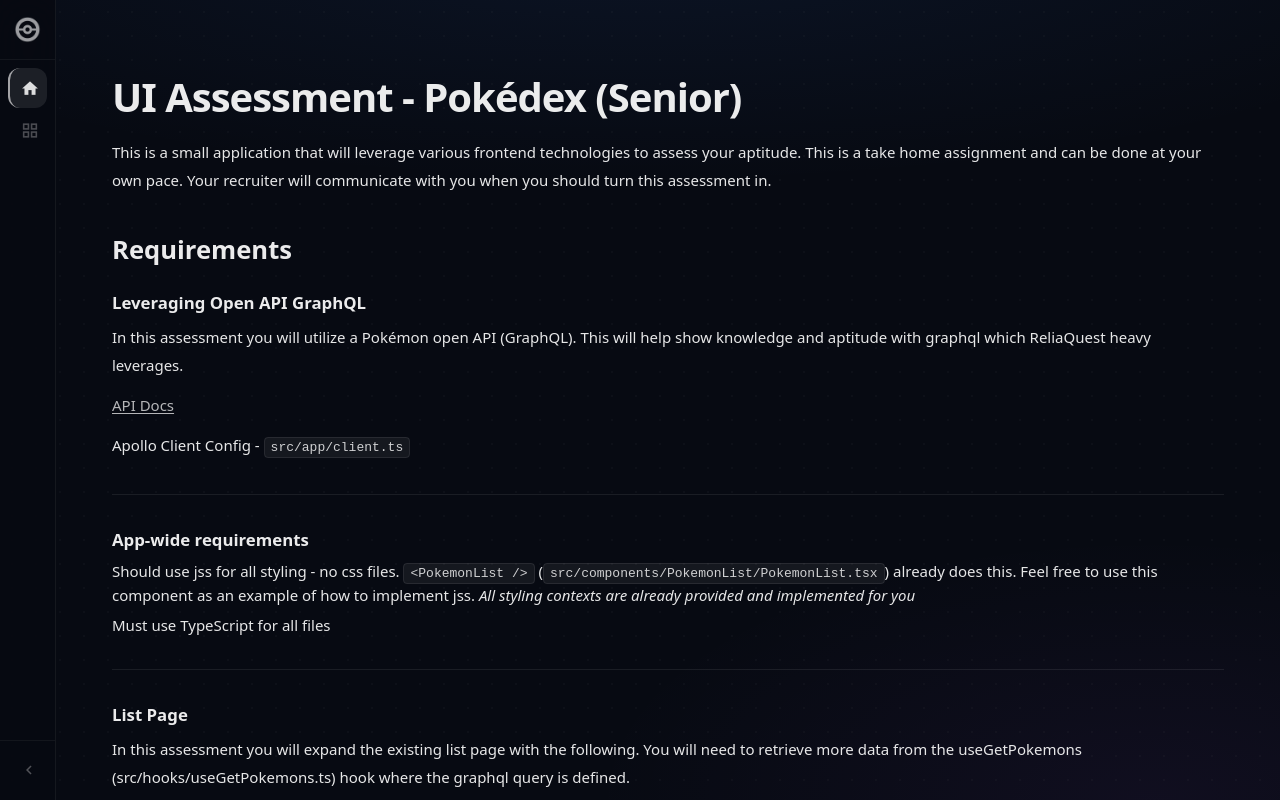
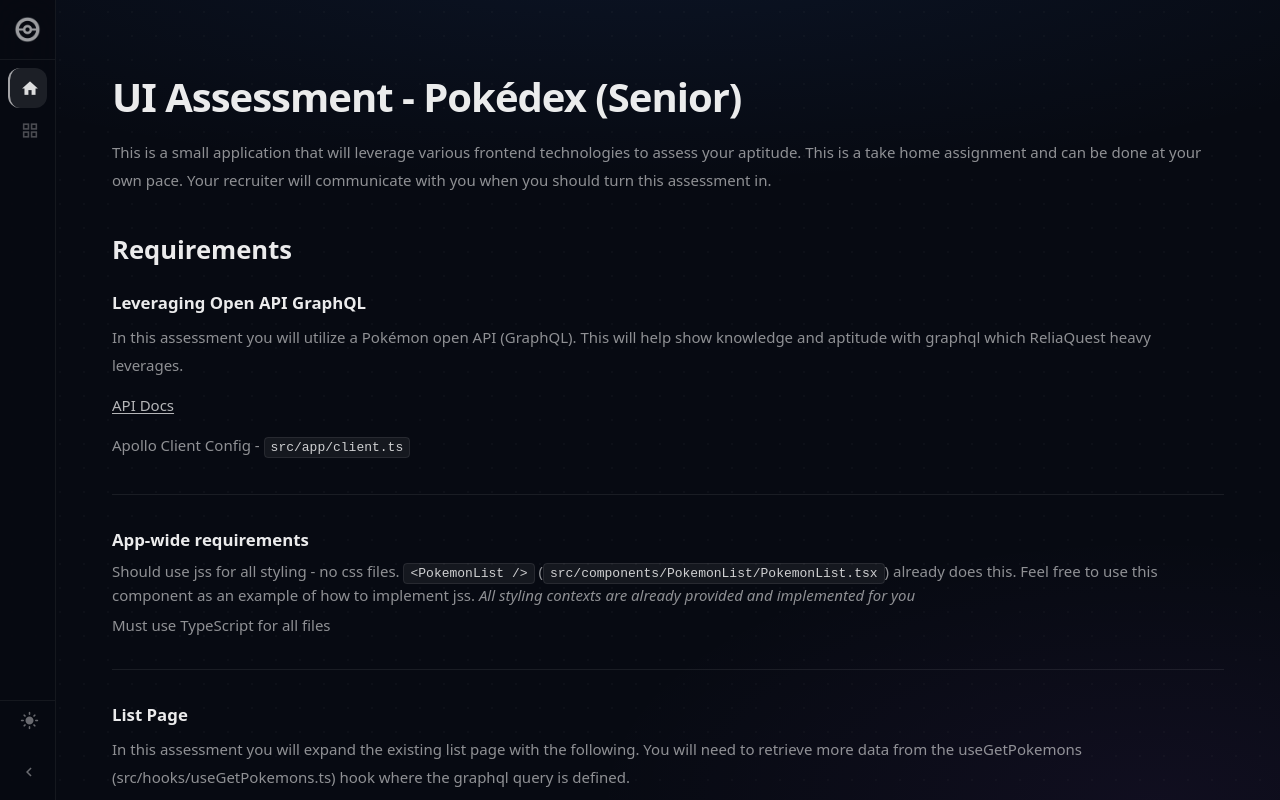
Before and after one commit to topratiksharma/PokemonDex, a React (Vite) app: page /#/ in a window 1280 px wide. Built offline with nearby package versions, Linux system fonts and the light colour scheme.

Commit message:
Dark and light theme

```diff
--- a/src/components/Nav/Nav.tsx
+++ b/src/components/Nav/Nav.tsx
@@ -1,18 +1,19 @@
 import React from 'react';
-import { useLayout, useToggleNav } from '../../contexts';
+import { useLayout, useToggleNav, useColorScheme } from '../../contexts';
 import clsx from 'clsx';
 import { NavOption } from './NavOption';
 
 export const Nav = () => {
   const { navCollapsed } = useLayout();
   const toggleNav = useToggleNav();
+  const { colorScheme, toggleColorScheme } = useColorScheme();
 
   return (
     <>
       {!navCollapsed && (
         <div
           className="md:hidden fixed inset-0 z-[99]"
-          style={{ background: 'rgba(0,0,0,0.6)', backdropFilter: 'blur(4px)' }}
+          style={{ background: 'var(--c-backdrop)', backdropFilter: 'blur(4px)' }}
           onClick={toggleNav}
           aria-hidden="true"
         />
@@ -26,8 +27,8 @@ export const Nav = () => {
             : 'translate-x-0 w-[220px] md:w-[220px]'
         )}
         style={{
-          background: 'rgba(7, 10, 18, 0.88)',
-          borderRight: '1px solid rgba(255,255,255,0.06)',
+          background: 'var(--c-nav)',
+          borderRight: '1px solid var(--c-rim-nav)',
           backdropFilter: 'blur(20px)',
         }}
       >
@@ -35,16 +36,22 @@ export const Nav = () => {
           {/* Wordmark */}
           <div
             className="flex items-center px-3.5 py-4 mb-2"
-            style={{ borderBottom: '1px solid rgba(255,255,255,0.05)' }}
+            style={{ borderBottom: '1px solid var(--c-rim-nav)' }}
           >
             <img
               src="/pokeball-white.png"
-              className="w-7 shrink-0 opacity-60"
+              className="w-7 shrink-0"
+              style={{ filter: 'var(--c-logo-filter)' }}
               alt=""
             />
             <span
-              className="ml-3 whitespace-nowrap overflow-hidden text-white/90 text-[17px] leading-none"
-              style={{ fontFamily: '"Syne", sans-serif', fontWeight: 700, letterSpacing: '-0.01em' }}
+              className="ml-3 whitespace-nowrap overflow-hidden text-[17px] leading-none"
+              style={{
+                fontFamily: '"Syne", sans-serif',
+                fontWeight: 700,
+                letterSpacing: '-0.01em',
+                color: 'var(--c-wordmark)',
+              }}
             >
               Pokédex
             </span>
@@ -54,25 +61,52 @@ export const Nav = () => {
           <NavOption to="/pokemon" icon="grid_view" name="Pokémon">Pokémon</NavOption>
         </nav>
 
-        <div
-          className="px-2.5 py-3"
-          style={{ borderTop: '1px solid rgba(255,255,255,0.05)' }}
-        >
+        {/* Theme toggle */}
+        <div className="px-2.5 pb-1" style={{ borderTop: '1px solid var(--c-rim-nav)' }}>
+          <button
+            className="flex items-center w-full rounded-xl px-2.5 py-2.5 transition-all duration-150"
+            onClick={toggleColorScheme}
+            aria-label={`Switch to ${colorScheme === 'dark' ? 'light' : 'dark'} mode`}
+            onMouseEnter={e => (e.currentTarget.style.background = 'var(--c-nav-hover)')}
+            onMouseLeave={e => (e.currentTarget.style.background = 'transparent')}
+          >
+            <span
+              className="material-icons text-[19px] shrink-0"
+              style={{ color: 'var(--c-toggle-icon)' }}
+            >
+              {colorScheme === 'dark' ? 'light_mode' : 'dark_mode'}
+            </span>
+            <span
+              className="ml-3 whitespace-nowrap text-[13px] font-semibold overflow-hidden"
+              style={{ color: 'var(--c-collapse-text)' }}
+            >
+              {colorScheme === 'dark' ? 'Light mode' : 'Dark mode'}
+            </span>
+          </button>
+        </div>
+
+        {/* Collapse / close */}
+        <div className="px-2.5 py-2.5">
           <button
             className="hidden md:flex items-center w-full rounded-xl px-2.5 py-2 transition-all duration-150"
-            style={{ color: 'rgba(255,255,255,0.3)' }}
-            onMouseEnter={e => (e.currentTarget.style.background = 'rgba(255,255,255,0.05)')}
+            onMouseEnter={e => (e.currentTarget.style.background = 'var(--c-nav-hover)')}
             onMouseLeave={e => (e.currentTarget.style.background = 'transparent')}
             onClick={toggleNav}
             aria-label={navCollapsed ? 'Expand' : 'Collapse'}
           >
             <span
-              className="material-icons !text-white/30 text-[18px] shrink-0 transition-transform duration-300"
-              style={{ transform: navCollapsed ? 'rotate(0deg)' : 'rotate(180deg)' }}
+              className="material-icons text-[18px] shrink-0 transition-transform duration-300"
+              style={{
+                color: 'var(--c-toggle-icon)',
+                transform: navCollapsed ? 'rotate(0deg)' : 'rotate(180deg)',
+              }}
             >
               chevron_left
             </span>
-            <span className="ml-3 whitespace-nowrap text-[13px] font-medium overflow-hidden text-white/40">
+            <span
+              className="ml-3 whitespace-nowrap text-[13px] font-medium overflow-hidden"
+              style={{ color: 'var(--c-collapse-text)' }}
+            >
               Collapse
             </span>
           </button>
@@ -80,8 +114,8 @@ export const Nav = () => {
             className="md:hidden flex items-center w-full rounded-xl px-2.5 py-2 transition-all duration-150"
             onClick={toggleNav}
           >
-            <span className="material-icons !text-white/30 text-[18px] shrink-0">close</span>
-            <span className="ml-3 whitespace-nowrap text-[13px] font-medium text-white/40">Close</span>
+            <span className="material-icons text-[18px] shrink-0" style={{ color: 'var(--c-toggle-icon)' }}>close</span>
+            <span className="ml-3 whitespace-nowrap text-[13px] font-medium" style={{ color: 'var(--c-collapse-text)' }}>Close</span>
           </button>
         </div>
       </div>
--- a/src/components/PokemonDialog/PokemonDialog.tsx
+++ b/src/components/PokemonDialog/PokemonDialog.tsx
@@ -44,8 +44,8 @@ const s = {
     paddingLeft: '24px',
     paddingRight: '24px',
     flexShrink: 0,
-    background: `linear-gradient(160deg, ${accent}22 0%, rgba(12,18,32,0) 55%)`,
-    borderBottom: '1px solid rgba(255,255,255,0.06)',
+    background: `linear-gradient(160deg, ${accent}22 0%, transparent 55%)`,
+    borderBottom: '1px solid var(--c-rim-nav)',
   }),
   glow: (accent: string): React.CSSProperties => ({
     position: 'absolute',
@@ -67,8 +67,8 @@ const s = {
     width: '28px',
     height: '28px',
     borderRadius: '50%',
-    background: 'rgba(255,255,255,0.07)',
-    border: '1px solid rgba(255,255,255,0.1)',
+    background: 'var(--c-close-btn)',
+    border: '1px solid var(--c-rim)',
     cursor: 'pointer',
     transition: 'background 0.15s ease',
   }),
@@ -82,7 +82,7 @@ const s = {
   number: {
     fontFamily: '"JetBrains Mono", monospace',
     fontSize: '10px',
-    color: 'rgba(255,255,255,0.22)',
+    color: 'var(--c-text-3)',
     letterSpacing: '0.15em',
     marginBottom: '4px',
   },
@@ -90,7 +90,7 @@ const s = {
     fontFamily: '"Syne", sans-serif',
     fontWeight: 700,
     fontSize: '26px',
-    color: 'rgba(255,255,255,0.95)',
+    color: 'var(--c-text)',
     letterSpacing: '-0.02em',
     lineHeight: 1,
     marginBottom: '8px',
@@ -106,20 +106,20 @@ const s = {
     display: 'grid' as const,
     gridTemplateColumns: '1fr 1fr',
     gap: '1px',
-    background: 'rgba(255,255,255,0.05)',
-    borderTop: '1px solid rgba(255,255,255,0.05)',
+    background: 'var(--c-rim-stat)',
+    borderTop: '1px solid var(--c-rim-stat)',
   },
   statCell: (wide: boolean): React.CSSProperties => ({
     display: 'flex',
     flexDirection: 'column',
     gap: '1px',
     padding: '8px 14px',
-    background: '#0C1220',
+    background: 'var(--c-stat-cell)',
     gridColumn: wide ? 'span 2' : 'span 1',
   }),
   statLabel: {
     fontSize: '9.5px',
-    color: 'rgba(255,255,255,0.28)',
+    color: 'var(--c-text-stat-label)',
     fontFamily: '"JetBrains Mono", monospace',
     letterSpacing: '0.08em',
     textTransform: 'uppercase' as const,
@@ -127,7 +127,7 @@ const s = {
   statValue: {
     fontSize: '12.5px',
     fontWeight: 600,
-    color: 'rgba(255,255,255,0.88)',
+    color: 'var(--c-text-stat-value)',
     lineHeight: 1.3,
     fontFamily: '"Figtree", sans-serif',
   },
@@ -172,17 +172,17 @@ export const PokemonDialog: React.FC<PokemonDialogProps> = ({ open }) => {
           minWidth: 340,
           maxWidth: 440,
           width: '100%',
-          background: '#0C1220',
-          border: '1px solid rgba(255,255,255,0.08)',
-          boxShadow: '0 32px 80px rgba(0,0,0,0.85)',
+          background: 'var(--c-dialog)',
+          border: '1px solid var(--c-rim-dialog)',
+          boxShadow: 'var(--c-dialog-shadow)',
           margin: fullScreen ? 0 : '16px',
         },
       }}
     >
       {loading && (
         <div style={{ display: 'flex', flexDirection: 'column', alignItems: 'center', justifyContent: 'center', width: '100%', height: '260px', gap: '16px' }}>
-          <CircularProgress size={22} sx={{ color: 'rgba(255,255,255,0.2)' }} />
-          <span style={{ fontFamily: '"JetBrains Mono", monospace', fontSize: '11px', color: 'rgba(255,255,255,0.2)', letterSpacing: '0.18em', textTransform: 'uppercase' }}>
+          <CircularProgress size={22} sx={{ color: 'var(--c-loading-text)' }} />
+          <span style={{ fontFamily: '"JetBrains Mono", monospace', fontSize: '11px', color: 'var(--c-loading-text)', letterSpacing: '0.18em', textTransform: 'uppercase' }}>
             Loading
           </span>
         </div>
@@ -200,19 +200,19 @@ export const PokemonDialog: React.FC<PokemonDialogProps> = ({ open }) => {
             <button
               onClick={() => navigate(-1)}
               style={s.closeBtn()}
-              onMouseEnter={e => (e.currentTarget.style.background = 'rgba(255,255,255,0.12)')}
-              onMouseLeave={e => (e.currentTarget.style.background = 'rgba(255,255,255,0.07)')}
+              onMouseEnter={e => (e.currentTarget.style.background = 'var(--c-close-btn-hover)')}
+              onMouseLeave={e => (e.currentTarget.style.background = 'var(--c-close-btn)')}
               aria-label="Close"
             >
-              <span className="material-icons" style={{ color: 'rgba(255,255,255,0.45)', fontSize: '17px' }}>close</span>
+              <span className="material-icons" style={{ color: 'var(--c-text-2)', fontSize: '17px' }}>close</span>
             </button>
 
-            {/* White circle isolates the image so multiply blend removes its white bg */}
+            {/* Circle background switches per theme via CSS var; multiply blend removes white bg in dark mode */}
             <div style={{
               width: '118px',
               height: '118px',
               borderRadius: '50%',
-              background: 'rgba(255,255,255,0.92)',
+              background: 'var(--c-sprite-circle)',
               boxShadow: `0 0 40px ${accent}55, 0 0 0 1px ${accent}20`,
               display: 'flex',
               alignItems: 'center',
@@ -224,13 +224,8 @@ export const PokemonDialog: React.FC<PokemonDialogProps> = ({ open }) => {
               <img
                 src={pokemonDetails.image}
                 alt={pokemonDetails.name}
-                style={{
-                  width: '104px',
-                  height: '104px',
-                  objectFit: 'contain',
-                  mixBlendMode: 'multiply',
-                  display: 'block',
-                }}
+                className="sprite-img"
+                style={{ width: '104px', height: '104px', objectFit: 'contain' }}
               />
             </div>
           </div>
--- /dev/null
+++ b/src/contexts/ThemeContext.tsx
@@ -0,0 +1,39 @@
+import React, { createContext, useContext, useState } from 'react';
+
+type ColorScheme = 'dark' | 'light';
+
+interface ThemeModeContextValue {
+  colorScheme: ColorScheme;
+  toggleColorScheme: () => void;
+}
+
+const ThemeModeContext = createContext<ThemeModeContextValue>({
+  colorScheme: 'dark',
+  toggleColorScheme: () => {},
+});
+
+export const ThemeModeProvider: React.FC<{ children: React.ReactNode }> = ({ children }) => {
+  const [colorScheme, setColorScheme] = useState<ColorScheme>(() => {
+    const saved = localStorage.getItem('color-scheme') as ColorScheme | null;
+    const resolved = saved ?? 'dark';
+    document.documentElement.setAttribute('data-theme', resolved);
+    return resolved;
+  });
+
+  const toggleColorScheme = () => {
+    setColorScheme(prev => {
+      const next = prev === 'dark' ? 'light' : 'dark';
+      document.documentElement.setAttribute('data-theme', next);
+      localStorage.setItem('color-scheme', next);
+      return next;
+    });
+  };
+
+  return (
+    <ThemeModeContext.Provider value={{ colorScheme, toggleColorScheme }}>
+      {children}
+    </ThemeModeContext.Provider>
+  );
+};
+
+export const useColorScheme = () => useContext(ThemeModeContext);
--- a/src/contexts/index.ts
+++ b/src/contexts/index.ts
@@ -1 +1,2 @@
 export * from './LayoutContext';
+export * from './ThemeContext';
--- a/src/index.css
+++ b/src/index.css
@@ -4,6 +4,117 @@
 @tailwind components;
 @tailwind utilities;
 
+/* ─── Dark theme (default) ─────────────────────────────────── */
+:root {
+  --c-bg:               #070A12;
+  --c-surface:          rgba(255,255,255,0.03);
+  --c-surface-hov:      rgba(255,255,255,0.055);
+  --c-nav:              rgba(7,10,18,0.88);
+  --c-dialog:           #0C1220;
+  --c-stat-cell:        #0C1220;
+  --c-header-bar:       rgba(7,10,18,0.80);
+  --c-search:           rgba(255,255,255,0.05);
+  --c-count-bg:         rgba(255,255,255,0.05);
+
+  --c-rim:              rgba(255,255,255,0.07);
+  --c-rim-nav:          rgba(255,255,255,0.06);
+  --c-rim-stat:         rgba(255,255,255,0.05);
+  --c-rim-search:       rgba(255,255,255,0.09);
+  --c-rim-count:        rgba(255,255,255,0.07);
+  --c-rim-header:       rgba(255,255,255,0.05);
+  --c-rim-dialog:       rgba(255,255,255,0.08);
+
+  --c-text:             rgba(255,255,255,0.90);
+  --c-text-2:           rgba(255,255,255,0.40);
+  --c-text-3:           rgba(255,255,255,0.22);
+  --c-text-4:           rgba(255,255,255,0.28);
+  --c-text-stat-label:  rgba(255,255,255,0.35);
+  --c-text-stat-value:  rgba(255,255,255,0.88);
+
+  --c-nav-active-bg:     rgba(255,255,255,0.09);
+  --c-nav-active-border: rgba(255,255,255,0.60);
+  --c-nav-active-text:   rgba(255,255,255,0.90);
+  --c-nav-active-icon:   rgba(255,255,255,0.85);
+  --c-nav-inactive-text: rgba(255,255,255,0.35);
+  --c-nav-inactive-icon: rgba(255,255,255,0.28);
+  --c-nav-hover:         rgba(255,255,255,0.04);
+  --c-collapse-text:     rgba(255,255,255,0.40);
+  --c-wordmark:          rgba(255,255,255,0.90);
+
+  --c-backdrop:          rgba(0,0,0,0.75);
+  --c-search-focus:      rgba(255,255,255,0.22);
+  --c-search-focus-bg:   rgba(255,255,255,0.07);
+  --c-count-text:        rgba(255,255,255,0.28);
+  --c-close-btn:         rgba(255,255,255,0.07);
+  --c-close-btn-hover:   rgba(255,255,255,0.12);
+  --c-mobile-btn:        rgba(255,255,255,0.06);
+  --c-mobile-btn-border: rgba(255,255,255,0.10);
+  --c-sprite-circle:     rgba(255,255,255,0.92);
+  --c-icon:              rgba(255,255,255,0.30);
+  --c-toggle-icon:       rgba(255,255,255,0.40);
+  --c-logo-filter:       brightness(1) opacity(0.6);
+  --c-loading-text:      rgba(255,255,255,0.20);
+  --c-placeholder:       rgba(255,255,255,0.22);
+  --c-dialog-shadow:     0 32px 80px rgba(0,0,0,0.85);
+  --sprite-blend:        multiply;
+}
+
+/* ─── Light theme ───────────────────────────────────────────── */
+[data-theme="light"] {
+  --c-bg:               #F4F1EC;
+  --c-surface:          #FFFFFF;
+  --c-surface-hov:      #F8F5F0;
+  --c-nav:              rgba(255,255,255,0.96);
+  --c-dialog:           #FFFFFF;
+  --c-stat-cell:        #FAFAF8;
+  --c-header-bar:       rgba(244,241,236,0.92);
+  --c-search:           rgba(0,0,0,0.04);
+  --c-count-bg:         rgba(0,0,0,0.05);
+
+  --c-rim:              #E5E0D8;
+  --c-rim-nav:          #E5E0D8;
+  --c-rim-stat:         #EEEBE5;
+  --c-rim-search:       #D8D3CB;
+  --c-rim-count:        #D8D3CB;
+  --c-rim-header:       #E5E0D8;
+  --c-rim-dialog:       #E5E0D8;
+
+  --c-text:             #1A1714;
+  --c-text-2:           #7A7268;
+  --c-text-3:           #B0A89E;
+  --c-text-4:           #9A9288;
+  --c-text-stat-label:  #9A9288;
+  --c-text-stat-value:  #1A1714;
+
+  --c-nav-active-bg:     #1A1714;
+  --c-nav-active-border: #1A1714;
+  --c-nav-active-text:   #FFFFFF;
+  --c-nav-active-icon:   #FFFFFF;
+  --c-nav-inactive-text: #7A7268;
+  --c-nav-inactive-icon: #B0A89E;
+  --c-nav-hover:         rgba(0,0,0,0.04);
+  --c-collapse-text:     #9A9288;
+  --c-wordmark:          #1A1714;
+
+  --c-backdrop:          rgba(0,0,0,0.35);
+  --c-search-focus:      #7A7268;
+  --c-search-focus-bg:   rgba(0,0,0,0.06);
+  --c-count-text:        #9A9288;
+  --c-close-btn:         rgba(0,0,0,0.06);
+  --c-close-btn-hover:   rgba(0,0,0,0.10);
+  --c-mobile-btn:        rgba(255,255,255,0.90);
+  --c-mobile-btn-border: #E5E0D8;
+  --c-sprite-circle:     rgba(0,0,0,0.04);
+  --c-icon:              #B0A89E;
+  --c-toggle-icon:       #7A7268;
+  --c-logo-filter:       brightness(0) opacity(0.45);
+  --c-loading-text:      #B0A89E;
+  --c-placeholder:       #B0A89E;
+  --c-dialog-shadow:     0 24px 60px rgba(0,0,0,0.14);
+  --sprite-blend:        normal;
+}
+
+/* ─── Body background ───────────────────────────────────────── */
 body {
   margin: 0;
   min-height: 100vh;
@@ -14,19 +125,30 @@ body {
     #070A12;
   background-size: 24px 24px, 100% 100%, 100% 100%, 100% 100%;
   background-attachment: fixed;
+  color: var(--c-text);
   -webkit-font-smoothing: antialiased;
   -moz-osx-font-smoothing: grayscale;
+  transition: background-color 0.25s ease, color 0.25s ease;
+}
+
+[data-theme="light"] body {
+  background:
+    radial-gradient(rgba(0,0,0,0.04) 1px, transparent 1px),
+    radial-gradient(ellipse 130% 60% at 50% -10%, rgba(59,130,246,0.04) 0%, transparent 55%),
+    radial-gradient(ellipse 80% 60% at 90% 100%, rgba(168,85,247,0.03) 0%, transparent 55%),
+    #F4F1EC;
+  background-size: 24px 24px, 100% 100%, 100% 100%, 100% 100%;
+  background-attachment: fixed;
 }
 
 * {
   font-family: 'Figtree', system-ui, sans-serif;
-  color: rgba(255, 255, 255, 0.9);
   box-sizing: border-box;
 }
 
 .material-icons {
   font-family: 'Material Icons' !important;
-  color: rgba(255, 255, 255, 0.3);
+  color: var(--c-icon);
 }
 
 button {
@@ -37,40 +159,33 @@ button {
   cursor: pointer;
 }
 
-code, .font-mono {
-  font-family: 'JetBrains Mono', monospace;
+/* Sprite blend mode switches per theme */
+.sprite-img {
+  mix-blend-mode: multiply;
+  display: block;
+}
+[data-theme="light"] .sprite-img {
+  mix-blend-mode: normal;
 }
 
-::-webkit-scrollbar {
-  width: 5px;
+/* Search input placeholder */
+.search-input::placeholder {
+  color: var(--c-placeholder);
+}
+.search-input:focus {
+  border-color: var(--c-search-focus) !important;
+  background: var(--c-search-focus-bg) !important;
 }
 
-body {
-  scrollbar-width: thin;
-  scrollbar-color: rgba(255,255,255,0.08) transparent;
+/* Scrollbar */
+::-webkit-scrollbar { width: 5px; }
+body { scrollbar-width: thin; scrollbar-color: var(--c-rim) transparent; }
+::-webkit-scrollbar-track { background: transparent; }
+::-webkit-scrollbar-thumb { background-color: var(--c-rim); border-radius: 3px; }
+
+/* Card entrance animation */
+@keyframes cardIn {
+  from { opacity: 0; transform: translateY(10px); }
+  to   { opacity: 1; transform: translateY(0); }
 }
-
-::-webkit-scrollbar-track {
-  background: transparent;
-}
-
-::-webkit-scrollbar-thumb {
-  background-color: rgba(255,255,255,0.1);
-  border-radius: 3px;
-}
-
-/* Staggered card entrance animation */
-@keyframes cardIn {
-  from {
-    opacity: 0;
-    transform: translateY(12px);
-  }
-  to {
-    opacity: 1;
-    transform: translateY(0);
-  }
-}
-
-.pokemon-card-appear {
-  animation: cardIn 0.4s ease both;
-}
+.pokemon-card-appear { animation: cardIn 0.35s ease both; }
```
Also changed, not shown: src/app/App.tsx (+6 -4 lines), src/components/Nav/NavOption.tsx (+17 -12 lines), src/components/PokemonCard/PokemonCard.tsx (+20 -46 lines), src/components/PokemonList/PokemonList.tsx (+26 -43 lines).
